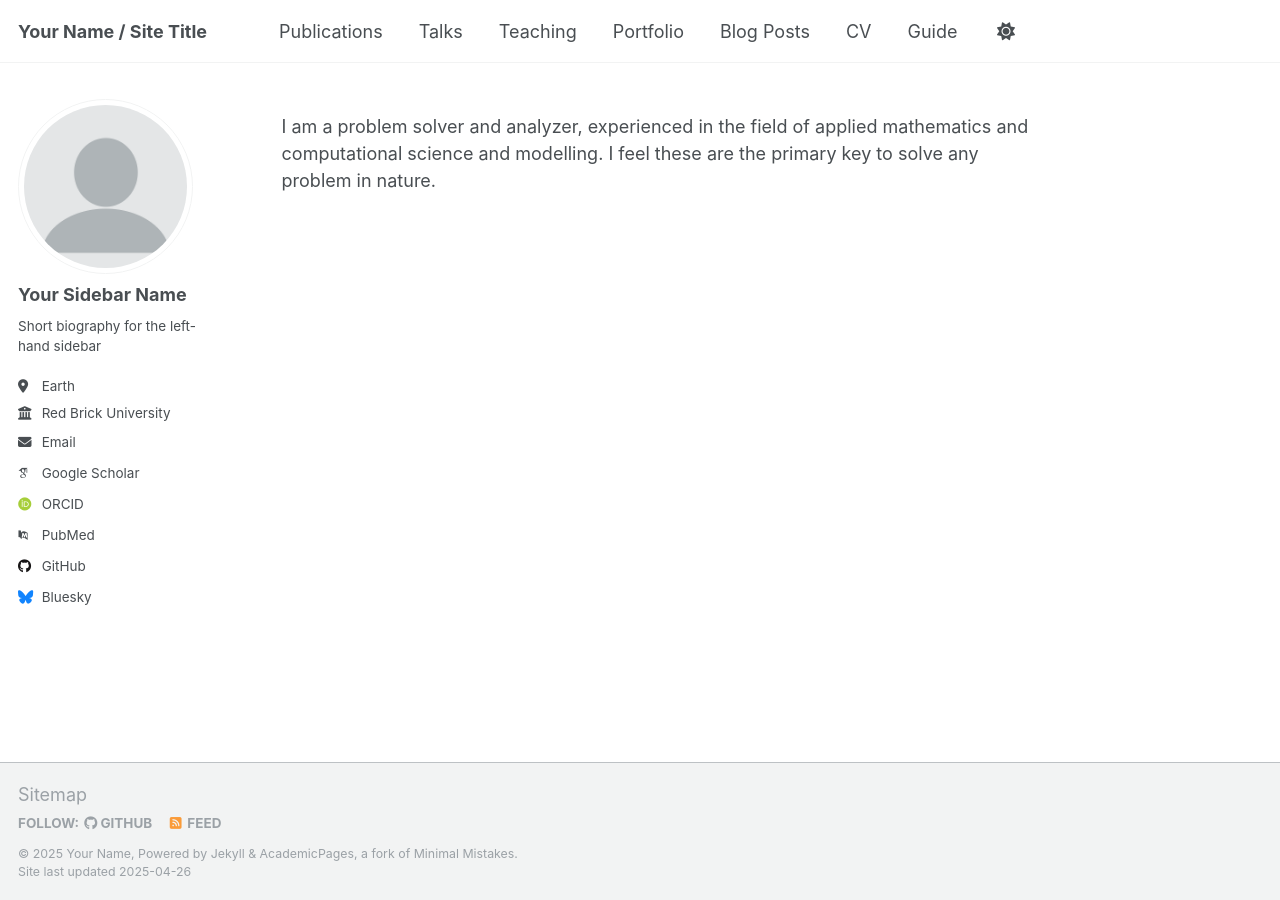
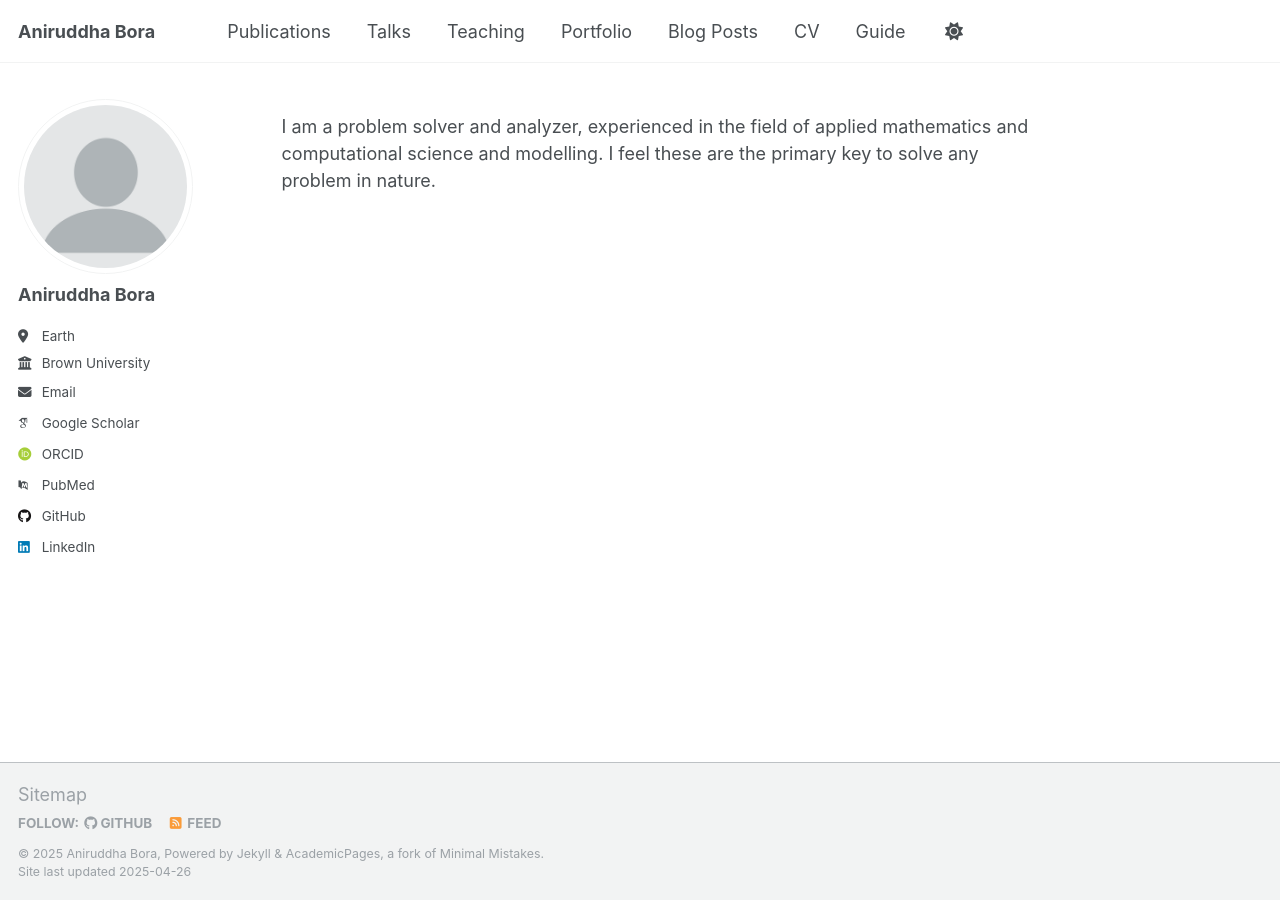
Before and after one commit to aniruddhabora/aniruddhabora.github.io, a Jekyll site: the page built from _pages/about.md, in a window 1280 px wide. Built offline with Jekyll 4.4.1, drawn with Linux system fonts in a browser that asks for light colours; some web fonts are replaced.

Commit message:
Update _config.yml

```diff
--- a/_config.yml
+++ b/_config.yml
@@ -9,13 +9,13 @@
 # Basic Site Settings
 locale                   : "en-US"
 site_theme               : "default"
-title                    : "Your Name / Site Title"
+title                    : "Aniruddha Bora"
 title_separator          : "-"
-name                     : &name "Your Name"
+name                     : &name "Aniruddha Bora"
 description              : &description "personal description"
-url                      : https://academicpages.github.io # the base hostname & protocol for your site e.g. "https://[your GitHub username].github.io"
+url                      : https://aniruddhabora.github.io # the base hostname & protocol for your site e.g. "https://[your GitHub username].github.io"
 baseurl                  : "" # the subpath of your site, e.g. "/blog"
-repository               : "academicpages/academicpages.github.io"
+repository               : "aniruddhabora/aniruddhabora.github.io"
 
 # Site Author - The following control what appear as part of the author content on the side bar.
 #               If a field is blank the icon and link will not appear, otherwise it will be shown.
@@ -23,19 +23,19 @@ repository               : "academicpages/academicpages.github.io"
 author:
   # Biographic information
   avatar           : "profile.png"
-  name             : "Your Sidebar Name"
+  name             : "Aniruddha Bora"
   pronouns         : # example: "she/her"
-  bio              : "Short biography for the left-hand sidebar"
+  bio              : ""
   location         : "Earth"
-  employer         : "Red Brick University"
+  employer         : "Brown University"
   uri              : # URL
-  email            : "none@example.org"
+  email            : "aniruddhabora@gmail.com"
 
   # Academic websites
   arxiv            : # URL - Update with the correct link to your profile
-  googlescholar    : "https://scholar.google.com/citations?user=PS_CX0AAAAAJ"
+  googlescholar    : "https://scholar.google.com/citations?user=4OMm56YAAAAJ&hl=en"
   impactstory      : # URL
-  orcid            : "http://orcid.org/yourorcidurl"
+  orcid            : "https://orcid.org/0000-0001-8015-9924"
   semantic         : # URL
   pubmed           : "https://www.ncbi.nlm.nih.gov/pubmed/?term=john+snow"
   researchgate     : # URL
@@ -45,12 +45,12 @@ author:
   bitbucket        : # Username - Update with your username on the site
   codepen          : # Username
   dribbble         : # Username
-  github           : "academicpages"
+  github           : "aniruddhabora"
   kaggle           : # Username
   stackoverflow    : # User number or user number and name (i.e., use "1" or "1/jeff-atwood")
 
   # Social media
-  bluesky          : "bsky.app" # Replace this with you Bluesky username
+  bluesky          : #"bsky.app" # Replace this with you Bluesky username
   facebook         : # Username
   flickr           : # Username
   foursquare       : # Username
@@ -59,7 +59,7 @@ author:
   keybase          : # Username
   instagram        : # Username
   lastfm           : # Username
-  linkedin         : # Username
+  linkedin         : Aniruddha Bora
   mastodon         : # URL
   medium           : # URL
   pinterest        : # Username
```
